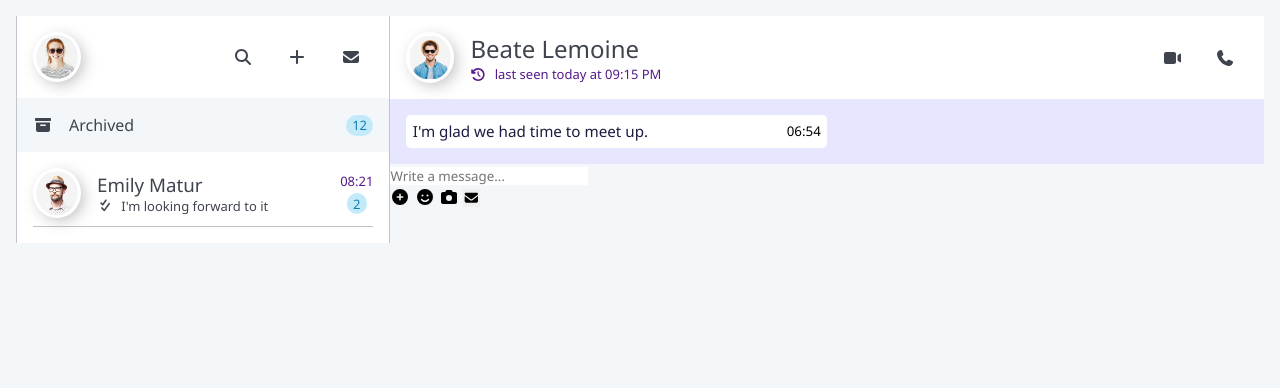
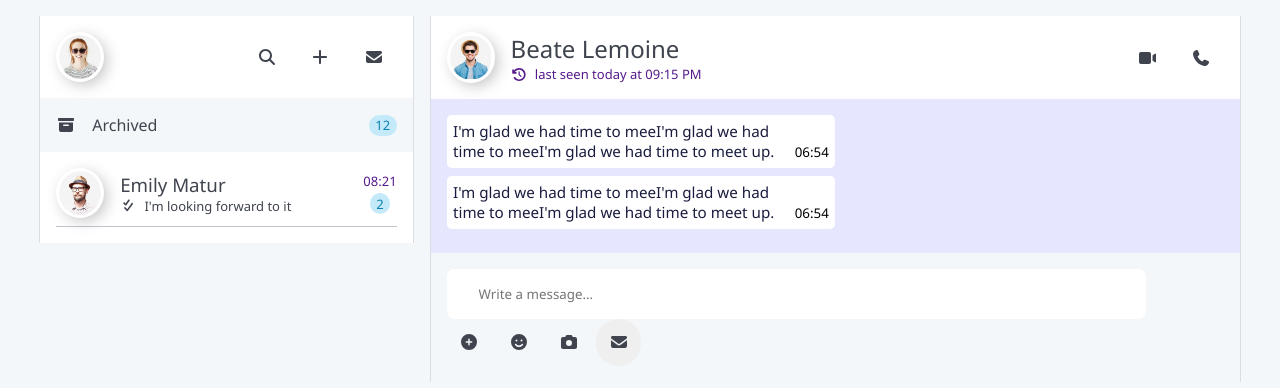
Before and after one commit to Bwesun/NIIT-Project, a plain HTML site: page messages.html in a window 1280 px wide. Drawn offline with Linux system fonts and the light colour scheme.

Commit message:
soft changes

```diff
--- a/css/mstyles.scss
+++ b/css/mstyles.scss
@@ -79,10 +79,11 @@ body{
             align-items: flex-start;
             padding: 1rem;
             flex-wrap: wrap;
+            gap: 1rem;
 
             .aside-left{
-                border-right: 1px solid lighten($text, 50);
-                border-left: 1px solid lighten($text, 50);
+                border-right: 1px solid lighten($text, 60);
+                border-left: 1px solid lighten($text, 60);
                 width: 30%;
 
                 .nav-top{
@@ -193,7 +194,9 @@ body{
                 }
             }
             .aside-right{
-                width: 70%;
+                width: 65%;
+                border-left: 1px solid lighten($text, 60);
+                border-right: 1px solid lighten($text, 60);
 
                 .aside-top{
                     background-color: $white;
@@ -250,13 +253,21 @@ body{
 
                     .mid-wrap{
 
+                        .cover-chat-wrap{
+                            @include flex();
+                            justify-content: flex-start;
+                            flex-direction: column;
+                            max-width: 50%;
+
                             .chat-wrap{
-                            @include flex();
+                                display: flex;
                                 justify-content: space-between;
-                            max-width: 50%;
+                                align-items: flex-end;
                                 background-color:$white;
                                 padding: .4rem;
                                 border-radius: .3rem;
+                                margin-bottom: .5rem;
+
 
                                 .chat-message{
                                     font-size: .95rem;
@@ -268,25 +279,44 @@ body{
                                 .chat-owner{
                                     display: none;
                                 }
-
+                            }
                             // FOR THE "YOU" PERSON
-                            .chat-message-sub{
-                                background-color:$chatblue;
+                            .chat-wrap-sub{
+                                display: flex;
+                                justify-content: space-between;
+                                align-items: flex-end;
+                                max-width: 50%;
+                                background-color:$white;
                                 padding: .4rem;
                                 border-radius: .3rem;
+                                margin-bottom: .5rem;
                             }
                         }
                     }
                 }
                 .aside-bottom{
+                    padding: 1rem;
 
                     .bottom-wrap{
+                        gap: 1rem;
 
-                        .text-area{}
+                        .text-area input{
+                            width: 90%;
+                            padding: 1rem 2rem;
+                            border-radius: .5rem;
+                            &:focus{
+                                background-color: lighten($blue, 60);
+                                border: 1px solid $lightbluebg;
+                            }
+                        }
                         .send-icons{
 
-                            .other-icon{}
-                            .chat-send{}
+                            .other-icon{
+                                @include nav_icon();
+                            }
+                            .chat-send{
+                                @include nav_icon();
+
                             }
                         }
                     }
@@ -294,3 +324,4 @@ body{
             }
         }
     }
+}
--- a/messages.html
+++ b/messages.html
@@ -87,9 +87,16 @@
                 </div>
                 <div class="aside-mid">
                     <div class="mid-wrap">
-                        <div class="chat-wrap">
-                            <p class="chat-message">I'm glad we had time to meet up.</p> <p class="chat-time">06:54</p>
-                            <span class="chat-owner">me</span>
+                        <div class="cover-chat-wrap">
+
+                            <div class="chat-wrap">
+                                <p class="chat-message">I'm glad we had time to meeI'm glad we had time to meeI'm glad we had time to meet up.</p> <p class="chat-time">06:54</p>
+                                <span class="chat-owner">me</span>
+                            </div>
+                            <div class="chat-wrap">
+                                <p class="chat-message">I'm glad we had time to meeI'm glad we had time to meeI'm glad we had time to meet up.</p> <p class="chat-time">06:54</p>
+                                <span class="chat-owner">me</span>
+                            </div>
                         </div>
                     </div>
                 </div>
@@ -109,14 +116,5 @@
             </aside>
         </div>
     </main>
-    <script>
-        let chatty = document.querySelector(".chat-owner");
-        console.log();
-        let test = chatty.innerHTML;
-
-        if (test == "me"){
-
-        }
-    </script>
 </body>
 </html>
```
Also changed, not shown: css/mstyles.css, 1 other file. Lines whose indentation alone changed are shown as unchanged.
